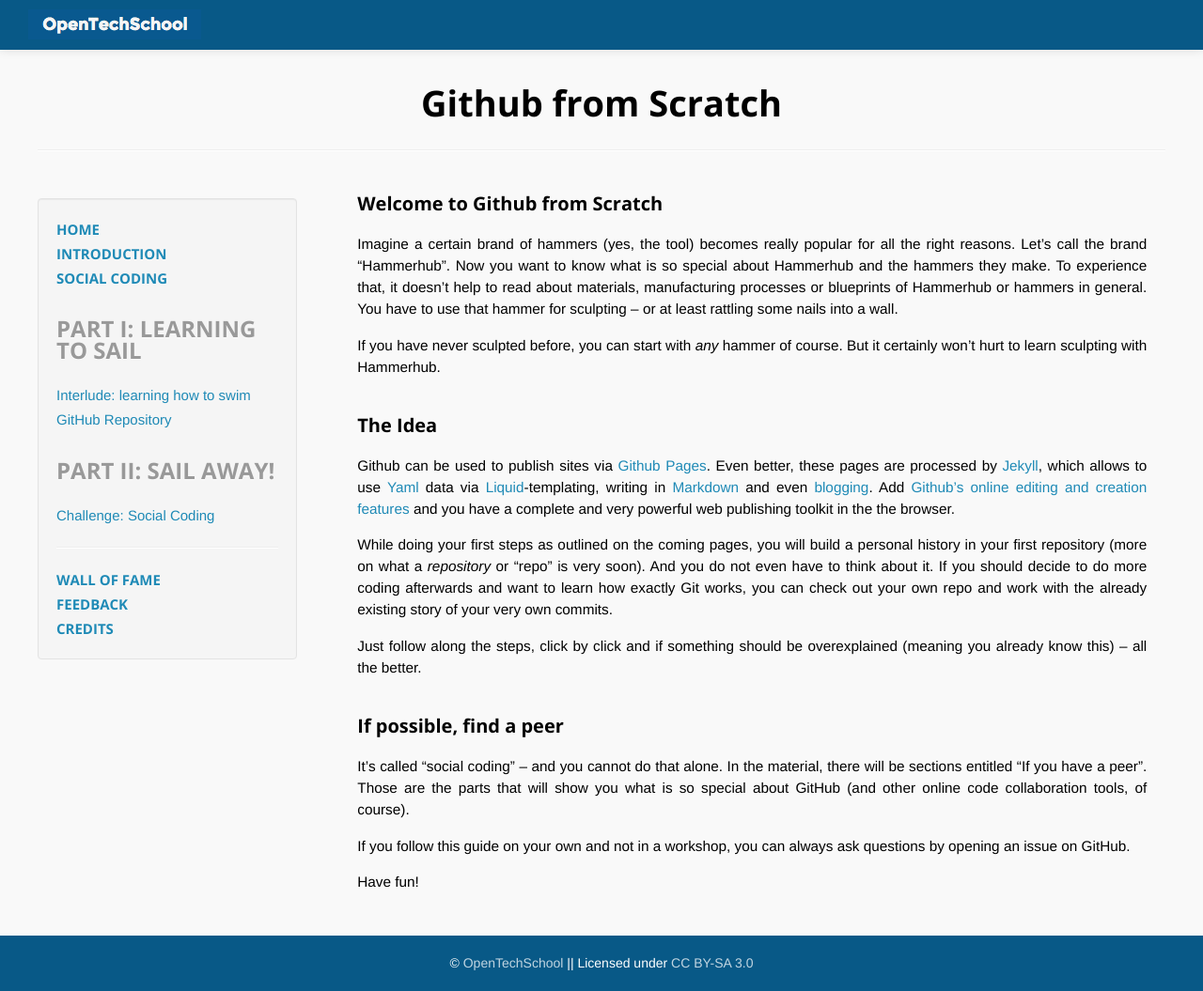
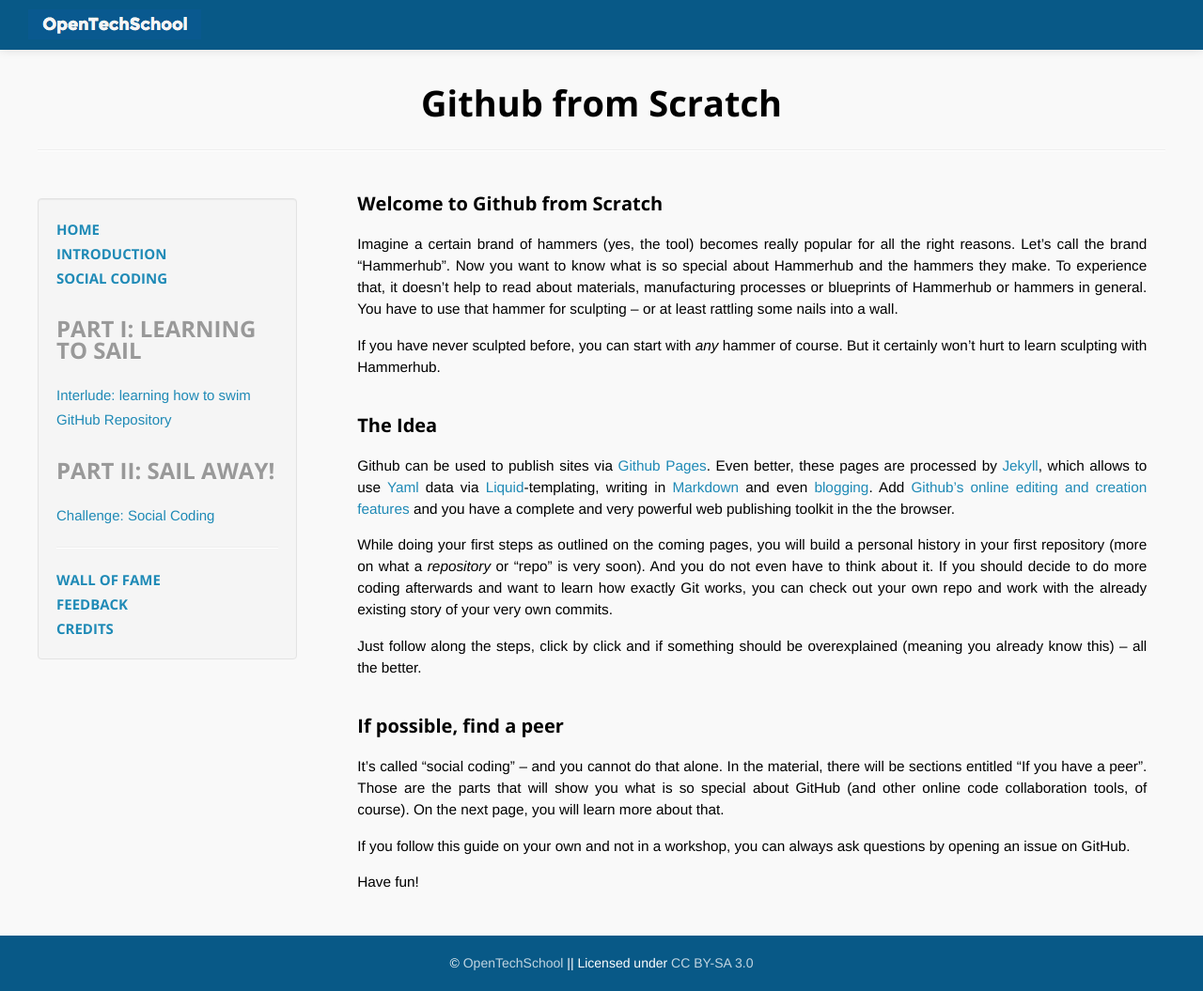
Before and after one commit to afknapping/github-from-scratch, a Jekyll site: the page built from _posts/2013-01-01-introduction.md, in a window 1280 px wide. Shown: the whole page at 94% size. Built offline with Jekyll 4.4.1, drawn with Linux system fonts in a browser that asks for light colours; Markdown is read by kramdown in place of the engine named in the settings.

Commit message:
update intro social coding part

```diff
--- a/_posts/2013-01-01-introduction.md
+++ b/_posts/2013-01-01-introduction.md
@@ -18,7 +18,7 @@
 
 ### If possible, find a peer
 
-It's called "social coding" – and you cannot do that alone. In the material, there will be sections entitled "If you have a peer". Those are the parts that will show you what is so special about GitHub (and other online code collaboration tools, of course).
+It's called "social coding" – and you cannot do that alone. In the material, there will be sections entitled "If you have a peer". Those are the parts that will show you what is so special about GitHub (and other online code collaboration tools, of course). On the next page, you will learn more about that.
 
 If you follow this guide on your own and not in a workshop, you can always ask questions by opening an issue on GitHub.
 
```
